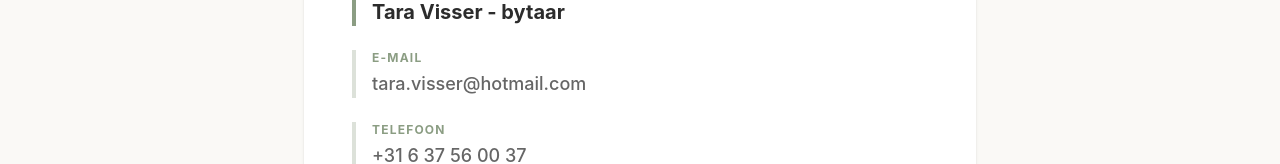
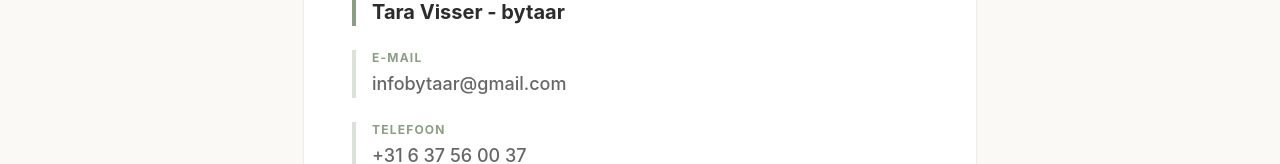
Before and after one commit to marithoek/bytaar---website, a React (Vite) app: page /contact in a window 1280 px wide. Shown: the part 562-726 px from the top of the page. Built offline with nearby package versions, Linux system fonts and the light colour scheme.

Commit message:
Update email address in Contact component

```diff
--- a/src/pages/Contact.tsx
+++ b/src/pages/Contact.tsx
@@ -31,8 +31,8 @@ export default function Contact() {
 
                 <div className="flex flex-col border-l-4 border-sage-green/30 pl-4">
                   <span className="text-xs uppercase tracking-widest text-sage-green font-bold mb-1">E-mail</span>
-                  <a href="mailto:tara.visser@hotmail.com" className="text-lg hover:text-sage-green transition-colors font-medium">
-                    tara.visser@hotmail.com
+                  <a href="mailto:infobytaar@gmail.com" className="text-lg hover:text-sage-green transition-colors font-medium">
+                    infobytaar@gmail.com
                   </a>
                 </div>
 
```
